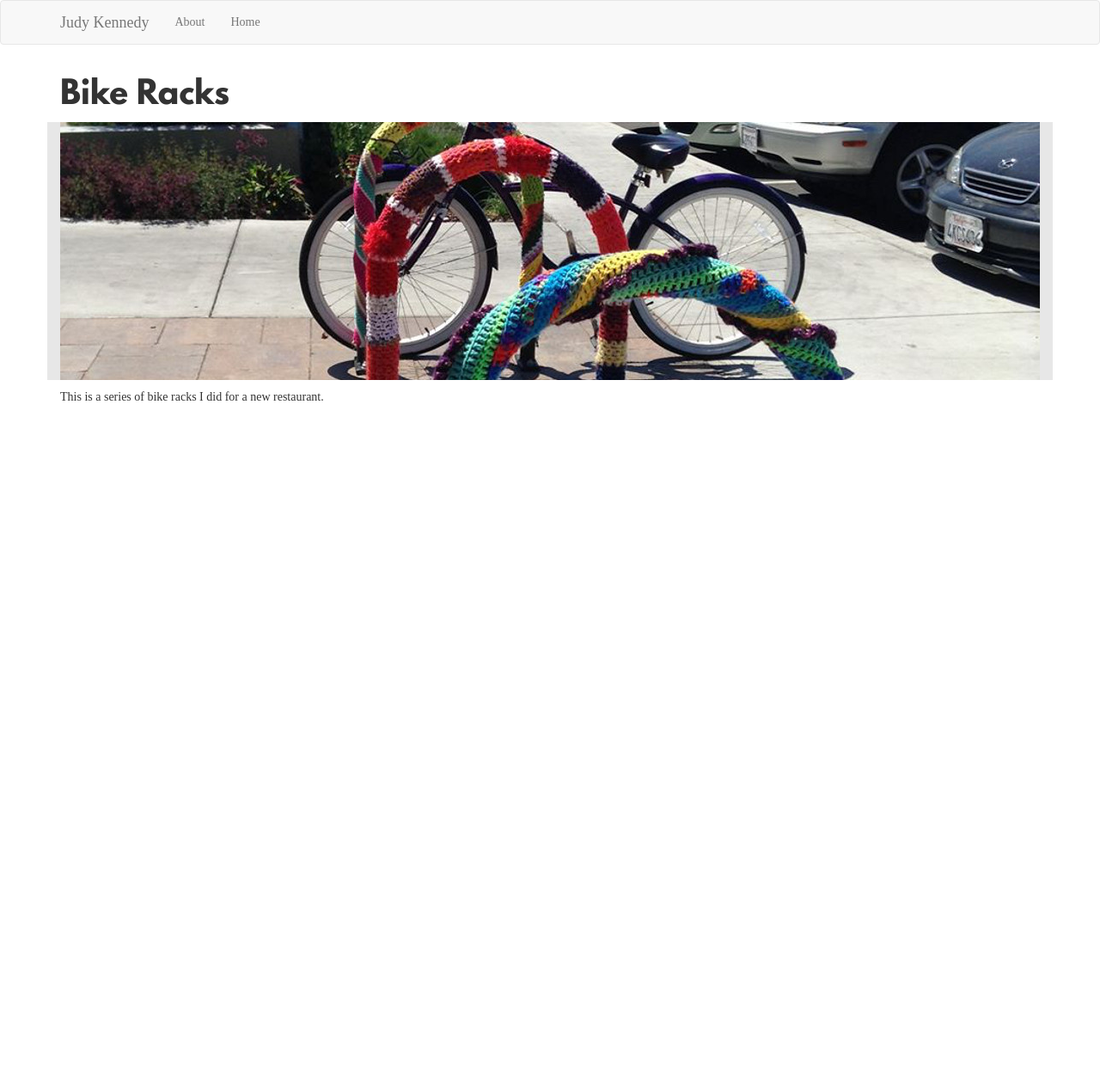
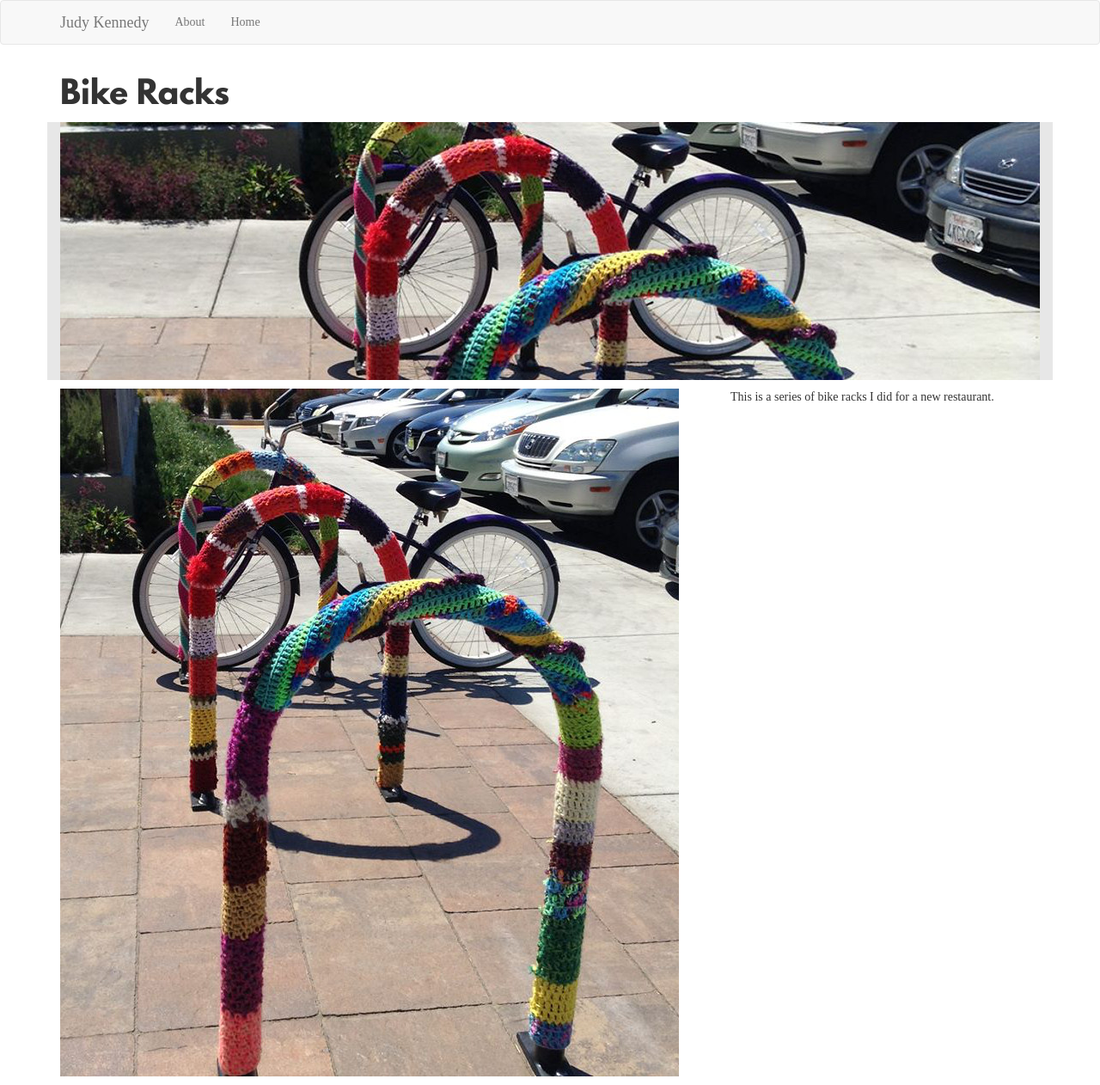
Before and after one commit to quinkennedy/judykennedymurals, a Jekyll site: the page built from _posts/2017-10-06-bike-racks.md, in a window 1280 px wide. Shown: the whole page at 86% size. Built offline with Jekyll 4.4.1, drawn with Linux system fonts in a browser that asks for light colours; before the commit the page ends 900 px from its top, so only the background shows below that.

Commit message:
added image for bike racks

```diff
--- a/_posts/2017-10-06-bike-racks.md
+++ b/_posts/2017-10-06-bike-racks.md
@@ -5,6 +5,8 @@ date:   2017-10-06 18:48:03 -0700
 categories:
   - yarn
 cover: bike_racks.jpg
+other_images:
+  - bike_racks_a.jpg
 ---
 
 This is a series of bike racks I did for a new restaurant.
```
Also changed, not shown: images/720/bike_racks_a.jpg (added).
